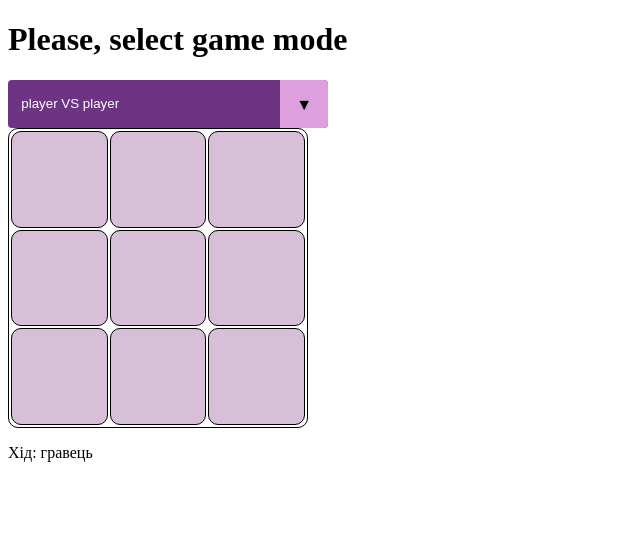
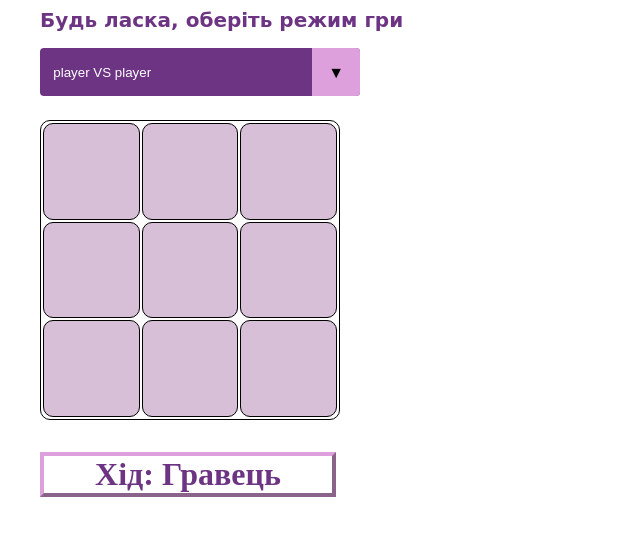
Before and after one commit to arinakh2005/tic-tac-toe, a plain HTML site: page index.html in a window 1280 px wide. Shown: the whole page, without its empty margins (0-640 px from the left). Drawn offline with Linux system fonts and the light colour scheme.

Commit message:
change style

```diff
--- a/game.js
+++ b/game.js
@@ -30,7 +30,7 @@ function zero(id) {
     }
 }
 
-function checkWin() { //
+function checkWin() {
     if (gameCeil[0] == circle && gameCeil[1] == circle && gameCeil[2] == circle ||
         gameCeil[0] == cross && gameCeil[1] == cross && gameCeil[2] == cross) return true;
 
--- a/index.html
+++ b/index.html
@@ -10,7 +10,7 @@
 </head>
 
 <body>
-    <h1>Please, select game mode</h1>
+    <h1>Будь ласка, оберіть режим гри</h1>
     <div class="select-game-mode">
         <select id="game-mode">
           <option value="1">player VS player</option>
--- a/style.css
+++ b/style.css
@@ -1,11 +1,20 @@
 :root {
     --primary-violet: #DDA0DD;
     --secondary-violet: #D8BFD8;
+    --violet: #6C3483;
+}
+
+h1 {
+    font-size: 20px;
+    color: var(--violet);
+    font-family: 'Segoe Print', cursive;
+    margin: 0 32px;
 }
 
 table {
     width: 300px;
     height: 300px;
+    margin: 1.5em 2em;
 }
 
 table,
@@ -40,22 +49,17 @@ img {
 }
 
 select {
-    /* Reset Select */
     appearance: none;
     outline: 0;
     border: 0;
     box-shadow: none;
-    /* Personalize */
     flex: 1;
     padding: 0 1em;
     color: #fff;
-    background-color: #6C3483;
+    background-color: var(--violet);
     background-image: none;
     cursor: pointer;
 }
-
-
-/* Remove IE arrow */
 
 select::-ms-expand {
     display: none;
@@ -66,6 +70,7 @@ select::-ms-expand {
     display: flex;
     width: 20em;
     height: 3em;
+    margin: 1em 2em 0;
     border-radius: .25em;
     overflow: hidden;
 }
@@ -73,17 +78,25 @@ select::-ms-expand {
 .select-game-mode::after {
     content: '\25BC';
     position: absolute;
-    top: 0;
     right: 0;
     padding: 1em;
     background-color: var(--primary-violet);
-    transition: .25s all ease;
     pointer-events: none;
 }
 
+.select-game-mode:hover::after {
+    color: var(--violet);
+}
 
-/* Transition */
-
-.select-game-mode:hover::after {
-    color: #f39c12;
+#player-number {
+    margin-left: 1em;
+    max-width: 9em;
+    text-align: center;
+    text-transform: capitalize;
+    color: var(--violet);
+    font-weight: bold;
+    font-size: 32px;
+    border-width: 4px;
+    border-style: outset;
+    border-color: var(--primary-violet);
 }
```
